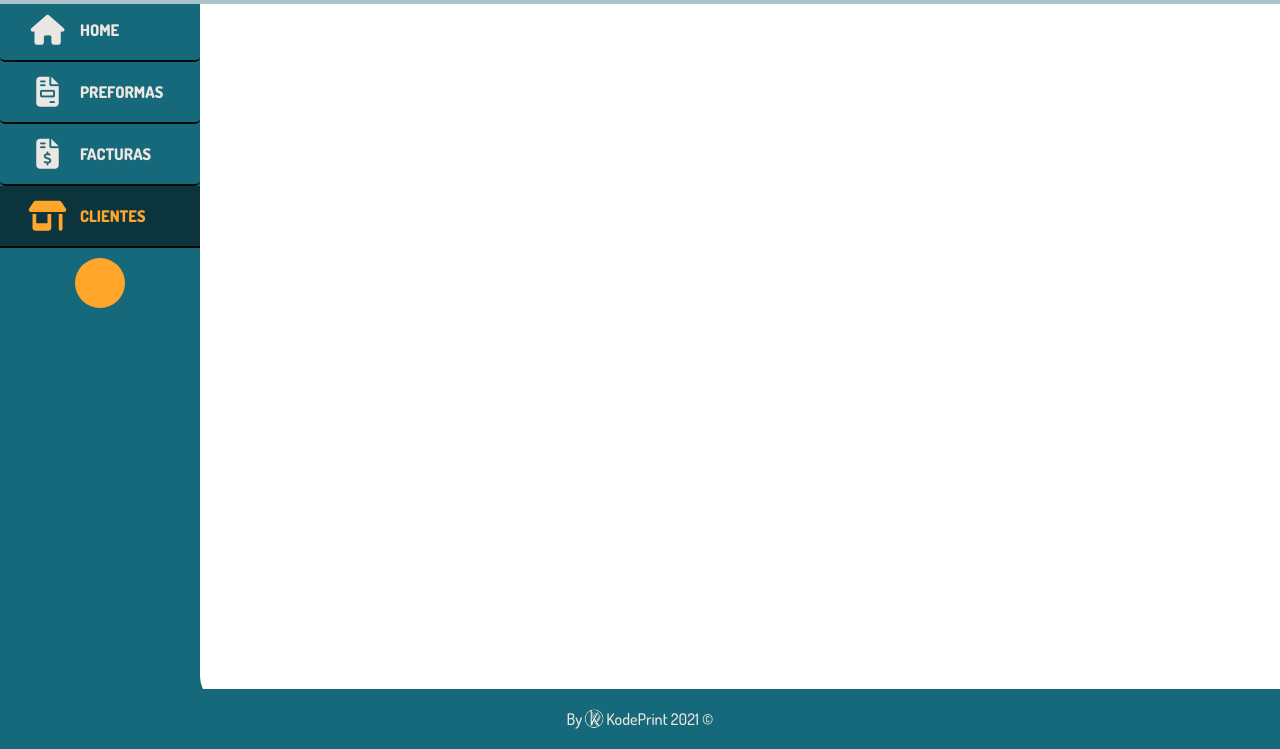
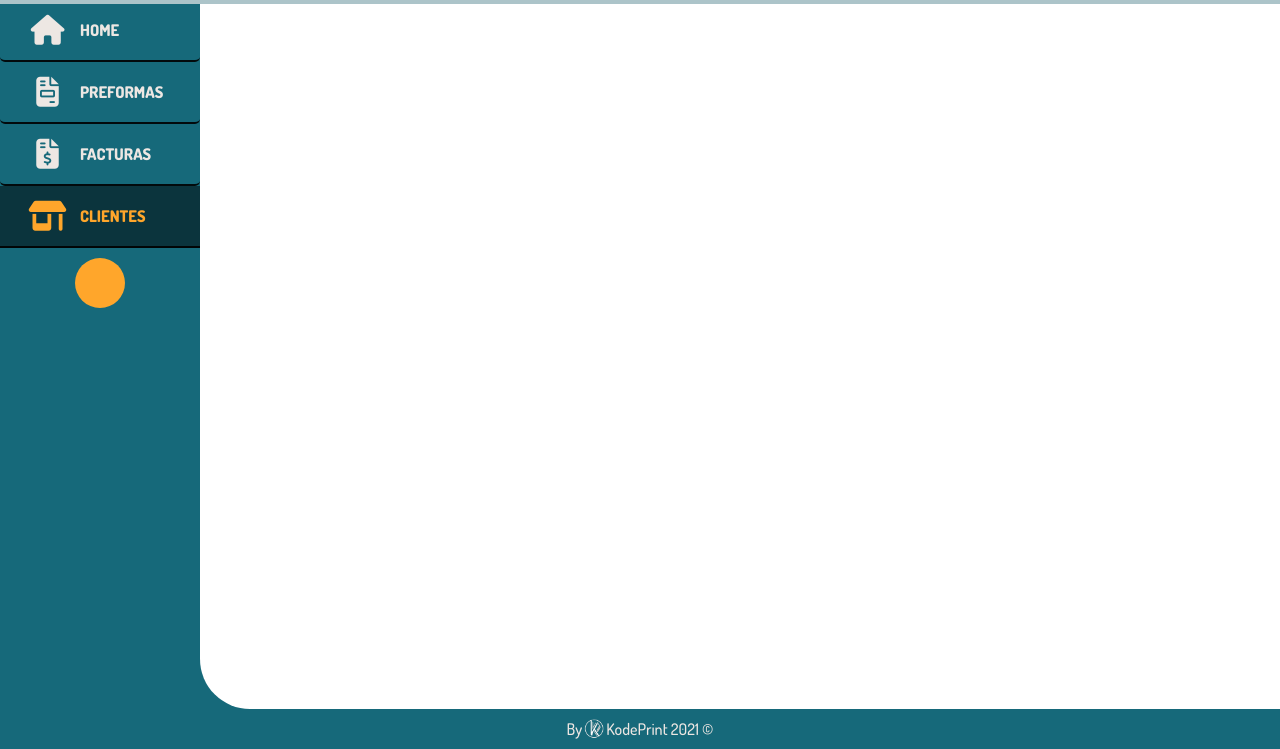
Before and after one commit to KodePrint/LinkByKP, a Django app: page / in a window 1280 px wide. Shown: the part 51-800 px from the top of the page. Run offline with Django 3.2, Linux system fonts and the light colour scheme; some libraries are stand-ins or nearby versions.

Commit message:
Se mejoraron algunos estilos y estructura del HTML

```diff
--- a/link/core/static/css/base.css
+++ b/link/core/static/css/base.css
@@ -27,6 +27,7 @@ body {
     min-height: 100vh;
     flex-wrap: wrap;
     width: 100%;
+    background: var(--color_text);
 }
 
 
@@ -194,18 +195,19 @@ body {
 
 /* CONTENT SECTION */
 
-.content {
-    margin-top: 8rem;
-    padding-bottom: 8rem;
+.main-content {
+    margin-top: 5.5rem;
+    padding-bottom: 4rem;
 }
 
-.content .section {
-    padding: 0 1.5rem;
+.content {
+    background: white;
+    min-height: calc(100vh - 11rem);
+    padding: 1.5rem;
 }
 
 .content .table {
     overflow-x: scroll;
-    padding: 1rem;
 }
 
 
@@ -213,8 +215,8 @@ body {
 
 footer {
     display: flex;
-    max-height: 6rem;
-    height: 6rem;
+    max-height: 4rem;
+    height: 4rem;
     align-items: center;
     width: 100%;
     bottom: 0;
--- a/link/core/static/css/base1024.css
+++ b/link/core/static/css/base1024.css
@@ -130,6 +130,7 @@
 
     .collapse-menu .list-menu .btn-menu .collapse-button {
         transform: rotate(180deg);
+        transition: .3s ease;
     }
     /* .collapse-menu .list-menu .list .item a {
     justify-content: center;
@@ -143,33 +144,25 @@
         max-width: 9rem;
     }
 
-    .content.collapse-menu {
+    .main-content.collapse-menu {
         width: calc(100% - 9rem);
         margin-left: 9rem;
     }
     /* CONTENT SECTION */
 
-    .content {
+    .main-content {
+        margin-top: 5rem;
         width: calc(100% - 20rem);
         margin-left: 20rem;
         transition: 1s ease;
+        padding-bottom: 0;
         /* background: wheat; */
     }
 
-    .content .bg {
-        width: calc(100% - 20rem);
-        height: calc(100vh - 12.2rem);
-        position: absolute;
-        z-index: 0;
-        background: var(--color_text);
-    }
-
-    .content .section {
-        position: absolute;
-        background: white;
-        min-width: calc(100% - 20rem);
-        min-height: calc(100vh - 12.5rem);
-        border-bottom-left-radius: 3rem;
+    .content {
+        padding: 4rem;
+        min-height: calc(100vh - 9.2rem);
+        border-bottom-left-radius: 5rem;
     }
 
     .content .table {
--- a/link/core/static/js/link.js
+++ b/link/core/static/js/link.js
@@ -1,6 +1,6 @@
 var hamburguer = document.querySelector('.hamburger-menu')
 var menu = document.querySelector('.menu')
-var content = document.querySelector('.content')
+var content = document.querySelector('.main-content')
 var collapseBtn = document.querySelector('.collapse-button')
 var barState = localStorage.getItem('bar')
 
--- a/link/core/templates/core/base.html
+++ b/link/core/templates/core/base.html
@@ -52,11 +52,11 @@
     <hr>
 
     <!-- Content -->
-    <div class="content">
-        <div class="bg"></div>
-        <div class="section">
+    <div class="main-content">
+        <div class="content">
             {% block content %} {% endblock content %}
         </div>
+    </div>
     </div>
 
     <!-- Footer -->
```
